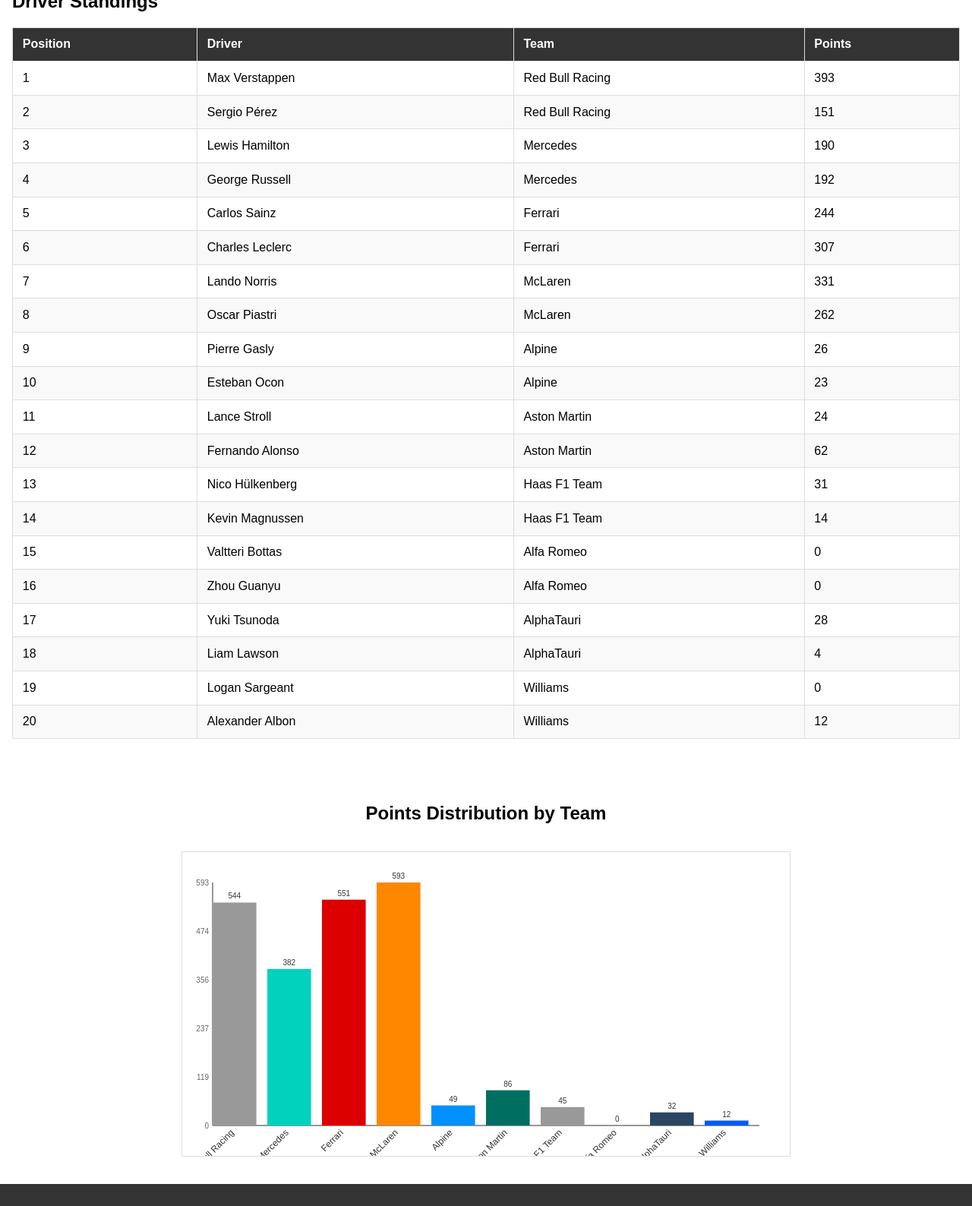
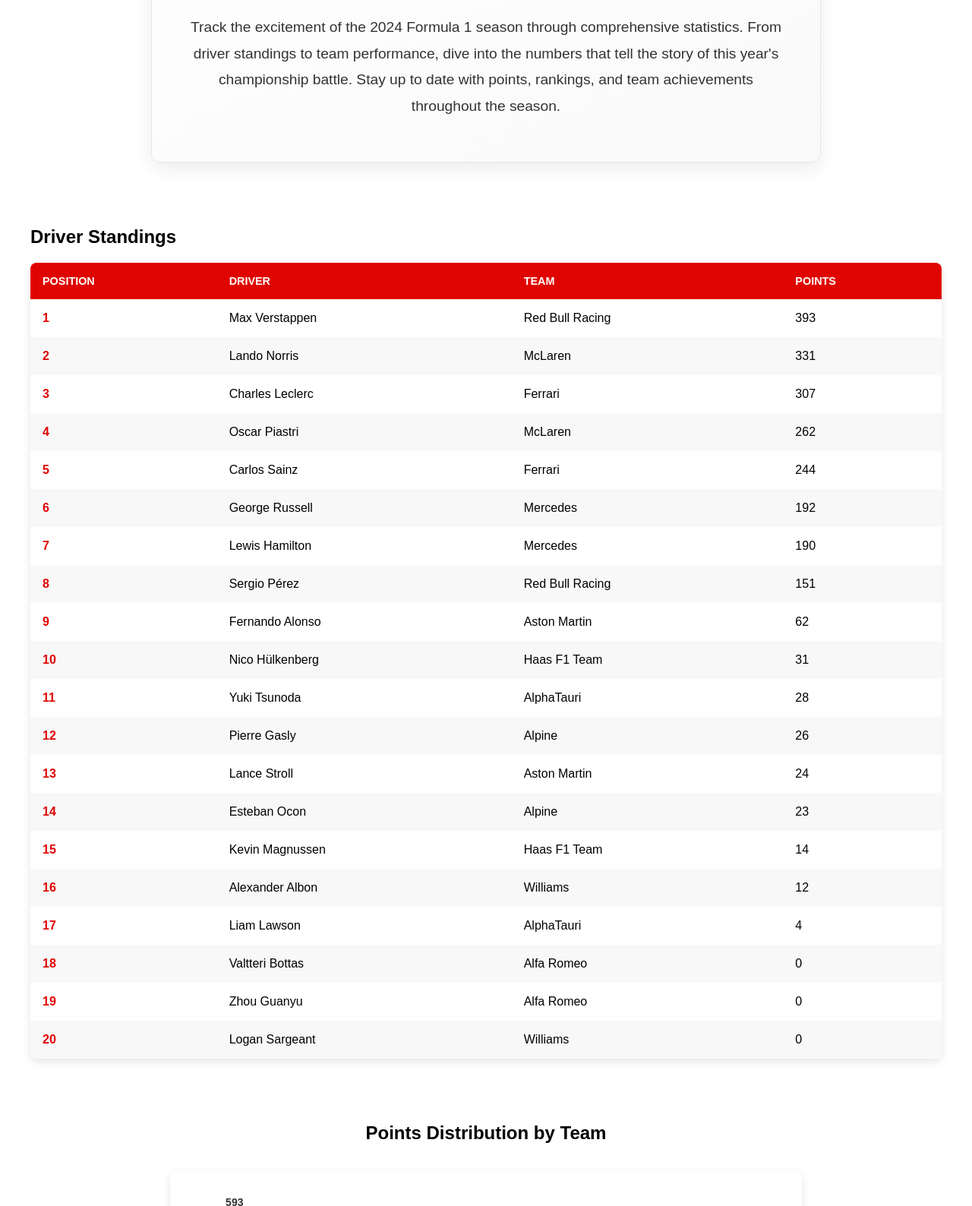
Before and after one commit to MihaiPMC/F1Presentation, a plain HTML site: page stats.html in a window 1280 px wide. Shown: the part 232-1820 px from the top of the page at 76% size. Drawn offline with Linux system fonts and the light colour scheme.

Commit message:
Enhance F1 stats page with improved driver sorting, dynamic chart rendering, and updated styling for better user experience

```diff
--- a/script/stats.js
+++ b/script/stats.js
@@ -7,6 +7,9 @@
   fetch("data/stats.json")
     .then((response) => response.json())
     .then((data) => {
+      // Sort drivers by points in descending order
+      data.drivers.sort((a, b) => b.points - a.points);
+
       // Populate driver standings table
       data.drivers.forEach((driver, index) => {
         const row = document.createElement("tr");
@@ -32,8 +35,13 @@
 
 // Function to draw a bar chart
 function drawBarChart(ctx, teamPoints) {
-  const teams = Object.keys(teamPoints);
-  const points = Object.values(teamPoints);
+  // Sort teams by points in descending order
+  const sortedTeams = Object.entries(teamPoints)
+    .sort(([,a], [,b]) => b - a)
+    .reduce((r, [k, v]) => ({ ...r, [k]: v }), {});
+
+  const teams = Object.keys(sortedTeams);
+  const points = Object.values(sortedTeams);
   const maxPoints = Math.max(...points);
 
   // Chart dimensions and padding
@@ -48,16 +56,16 @@
 
   // Team colors
   const teamColors = {
-    'Mercedes': '#00D2BE',
-    'Red Bull': '#0600EF',
-    'Ferrari': '#DC0000',
-    'McLaren': '#FF8700',
-    'Alpine': '#0090FF',
-    'AlphaTauri': '#2B4562',
-    'Aston Martin': '#006F62',
-    'Williams': '#005AFF',
-    'Alfa Romeo': '#900000',
-    'Haas': '#FFFFFF'
+    'Mercedes': '#28F3D2',
+    'Red Bull Racing': '#3571C6',
+    'Ferrari': '#E80020',
+    'McLaren': '#FF8001',
+    'Alpine': '#0093CC',
+    'AlphaTauri': '#6592FE',
+    'Aston Martin': '#229971',
+    'Williams': '#63C4FF',
+    'Alfa Romeo': '#000000',
+    'Haas F1 Team': '#B6BABD'
   };
 
   // Draw axes
@@ -65,8 +73,19 @@
   ctx.moveTo(padding, padding);
   ctx.lineTo(padding, chartHeight + padding);
   ctx.lineTo(chartWidth + padding, chartHeight + padding);
-  ctx.strokeStyle = '#333';
+  ctx.strokeStyle = '#e0e0e0';
+  ctx.lineWidth = 2;
   ctx.stroke();
+
+  // Draw horizontal grid lines
+  for(let i = 0; i <= 5; i++) {
+    const y = chartHeight + padding - (i * chartHeight/5);
+    ctx.beginPath();
+    ctx.moveTo(padding, y);
+    ctx.lineTo(chartWidth + padding, y);
+    ctx.strokeStyle = '#f0f0f0';
+    ctx.stroke();
+  }
 
   // Draw bars and labels
   teams.forEach((team, i) => {
@@ -74,32 +93,56 @@
     const barHeight = (points[i] / maxPoints) * chartHeight;
     const y = chartHeight + padding - barHeight;
 
-    // Draw bar
-    ctx.fillStyle = teamColors[team] || '#999';
-    ctx.fillRect(x, y, barWidth, barHeight);
+    // Draw bar with gradient
+    const gradient = ctx.createLinearGradient(x, y, x, y + barHeight);
+    const teamColor = teamColors[team] || '#999';
+    gradient.addColorStop(0, teamColor);
+    gradient.addColorStop(1, adjustColor(teamColor, -20));
+    ctx.fillStyle = gradient;
 
-    // Draw team name
+    // Draw bar with rounded top corners
+    ctx.beginPath();
+    ctx.moveTo(x, y + barHeight);
+    ctx.lineTo(x, y + 5);
+    ctx.quadraticCurveTo(x, y, x + 5, y);
+    ctx.lineTo(x + barWidth - 5, y);
+    ctx.quadraticCurveTo(x + barWidth, y, x + barWidth, y + 5);
+    ctx.lineTo(x + barWidth, y + barHeight);
+    ctx.fill();
+
+    // Draw team name with shadow
     ctx.save();
     ctx.translate(x + barWidth/2, chartHeight + padding + 10);
     ctx.rotate(-Math.PI / 4);
     ctx.textAlign = 'right';
     ctx.fillStyle = '#333';
-    ctx.font = '12px Arial';
+    ctx.font = 'bold 12px Arial';
     ctx.fillText(team, 0, 0);
     ctx.restore();
 
-    // Draw points
+    // Draw points with bold font
     ctx.textAlign = 'center';
     ctx.fillStyle = '#333';
-    ctx.fillText(points[i], x + barWidth/2, y - 5);
+    ctx.font = 'bold 14px Arial';
+    ctx.fillText(points[i], x + barWidth/2, y - 10);
   });
 
-  // Draw scale
+  // Draw scale with better styling
+  ctx.font = '12px Arial';
   for(let i = 0; i <= 5; i++) {
     const y = chartHeight + padding - (i * chartHeight/5);
     const points = Math.round((i * maxPoints/5));
     ctx.fillStyle = '#666';
     ctx.textAlign = 'right';
-    ctx.fillText(points, padding - 5, y + 4);
+    ctx.fillText(points, padding - 10, y + 4);
   }
 }
+
+// Helper function to darken/lighten colors
+function adjustColor(color, amount) {
+  return color.replace(/[\da-f]{2}/gi, h => {
+    const num = parseInt(h, 16);
+    const val = Math.max(0, Math.min(255, num + amount));
+    return val.toString(16).padStart(2, '0');
+  });
+}
--- a/stats.html
+++ b/stats.html
@@ -1,18 +1,17 @@
 <!DOCTYPE html>
 <html lang="en">
   <head>
-  <meta charset="UTF-8">
-  <meta name="viewport" content="width=device-width, initial-scale=1.0">
+    <meta charset="UTF-8" />
+    <meta name="viewport" content="width=device-width, initial-scale=1.0" />
     <title>F1 Stats</title>
-  <link rel="stylesheet" href="styles/stats.css">
+    <link rel="stylesheet" href="styles/stats.css" />
     <script src="script/stats.js"></script>
-
   </head>
   <body>
     <!-- HEADER -->
     <header>
       <a href="index.html">
-      <img src="images/f1_logo.png" alt="F1 Logo" class="logo">
+        <img src="images/f1_logo.png" alt="F1 Logo" class="logo" />
       </a>
       <nav>
         <ul class="menu">
@@ -31,10 +30,16 @@
 
     <!-- MAIN CONTENT -->
     <main>
-    <!-- Title Section -->
-    <section class="page-header">
-      <h1>F1 Stats</h1>
-      <p>Delve into the numbers behind the 2024 Formula 1 season.</p>
+      <!-- General Information Section -->
+      <section class="general-info">
+        <h1>Formula 1 Statistics</h1>
+        <p>
+          Track the excitement of the 2024 Formula 1 season through
+          comprehensive statistics. From driver standings to team performance,
+          dive into the numbers that tell the story of this year's championship
+          battle. Stay up to date with points, rankings, and team achievements
+          throughout the season.
+        </p>
       </section>
 
       <!-- Statistics Section -->
@@ -65,7 +70,6 @@
     <!-- FOOTER -->
     <footer>
       <p>© 2024 F1 Fan Hub - All rights reserved</p>
-
     </footer>
 
     <!-- JavaScript -->
--- a/styles/stats.css
+++ b/styles/stats.css
@@ -57,44 +57,93 @@
 /* Statistics Table */
 .statistics {
   padding: 2rem 1rem;
+  max-width: 1200px;
+  margin: 0 auto;
+}
+
+/* General Info Section */
+.general-info {
+  max-width: 800px;
+  margin: 2rem auto;
+  padding: 2.5rem;
+  background: linear-gradient(to bottom right, #ffffff, #f9f9f9);
+  border: 1px solid #e6e6e6;
+  border-radius: 12px;
+  box-shadow: 0 8px 24px rgba(0, 0, 0, 0.08);
+  text-align: center;
+}
+
+.general-info h1 {
+  color: #e00400;
+  font-size: 2.5rem;
+  margin-bottom: 1.5rem;
+  border-bottom: 2px solid #e00400;
+  padding-bottom: 0.5rem;
+}
+
+.general-info p {
+  font-size: 1.2rem;
+  line-height: 1.8;
+  color: #333;
+  margin: 1rem 0;
 }
 
 #standings-table {
   width: 100%;
-  border-collapse: collapse;
+  border-collapse: separate;
+  border-spacing: 0;
   margin-top: 1rem;
+  box-shadow: 0 4px 12px rgba(0, 0, 0, 0.1);
+  border-radius: 8px;
+  overflow: hidden;
 }
 
 #standings-table th,
 #standings-table td {
-  border: 1px solid #ddd;
-  padding: 0.8rem;
+  padding: 1rem;
   text-align: left;
+  border: none;
 }
 
 #standings-table th {
-  background-color: #333;
+  background-color: #e00400;
   color: white;
+  font-weight: 600;
+  text-transform: uppercase;
+  font-size: 0.9em;
 }
 
 #standings-table tr:nth-child(even) {
-  background-color: #f9f9f9;
+  background-color: #f8f8f8;
+}
+
+#standings-table tr:nth-child(odd) {
+  background-color: #ffffff;
 }
 
 #standings-table tr:hover {
-  background-color: #f1f1f1;
+  background-color: #fff5f5;
+}
+
+#standings-table td:first-child {
+  font-weight: bold;
+  color: #e00400;
 }
 
 /* Chart Section */
 .chart-section {
   padding: 2rem 1rem;
   text-align: center;
+  max-width: 1200px;
+  margin: 0 auto;
 }
 
 canvas {
-  border: 1px solid #ddd;
+  border-radius: 8px;
+  box-shadow: 0 4px 12px rgba(0, 0, 0, 0.1);
   margin-top: 1rem;
   background: #fff;
+  padding: 1rem;
 }
 
 /* Replace the old dropdown styles with these new ones */
--- a/styles/teams.css
+++ b/styles/teams.css
@@ -51,6 +51,33 @@
 .menu a {
   text-decoration: none;
   color: white;
+}
+
+/* General Info Section */
+.general-info {
+  max-width: 800px;
+  margin: 2rem auto;
+  padding: 2.5rem;
+  background: linear-gradient(to bottom right, #ffffff, #f9f9f9);
+  border: 1px solid #e6e6e6;
+  border-radius: 12px;
+  box-shadow: 0 8px 24px rgba(0, 0, 0, 0.08);
+  text-align: center;
+}
+
+.general-info h1 {
+  color: #e00400;
+  font-size: 2.5rem;
+  margin-bottom: 1.5rem;
+  border-bottom: 2px solid #e00400;
+  padding-bottom: 0.5rem;
+}
+
+.general-info p {
+  font-size: 1.2rem;
+  line-height: 1.8;
+  color: #333;
+  margin: 1rem 0;
 }
 
 /* Teams Section */
```
Also changed, not shown: teams.html (+11 -4 lines). Lines whose indentation alone changed are shown as unchanged.
